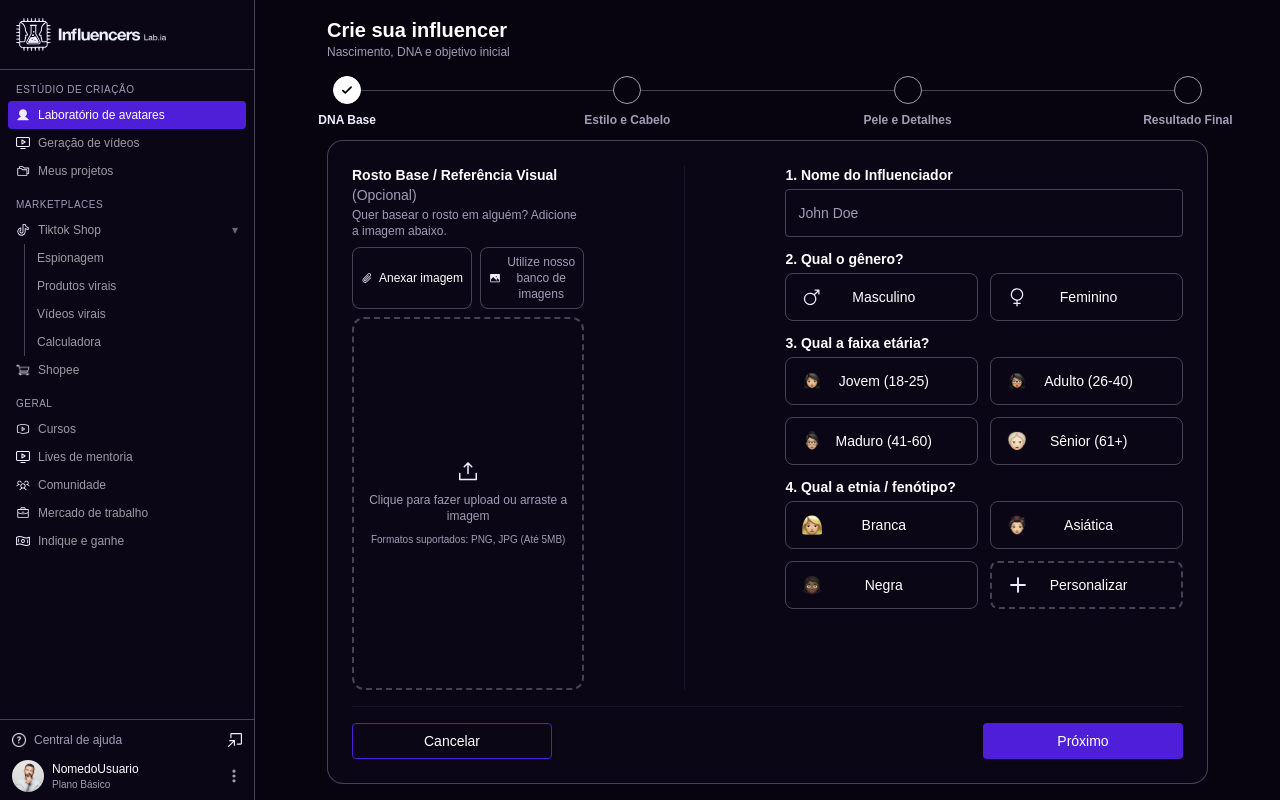
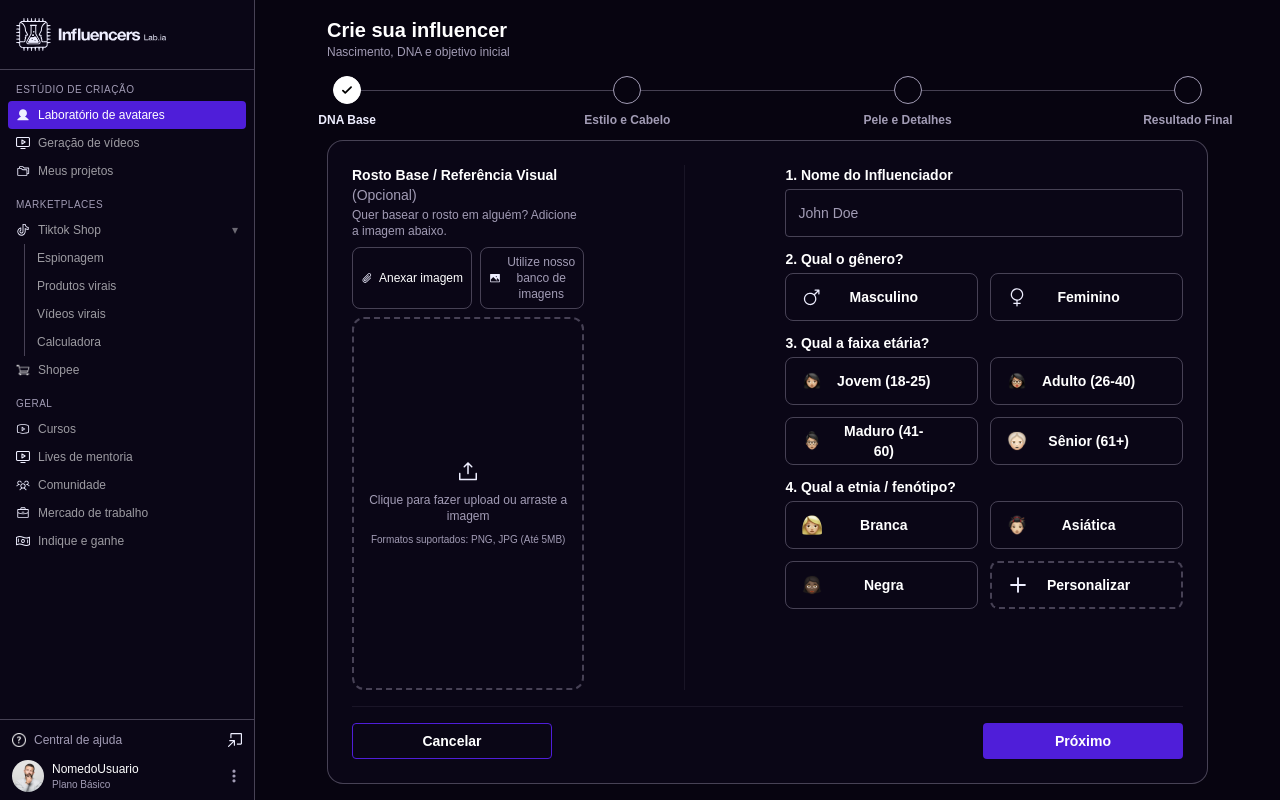
Before and after one commit to juliagalindo0/influencer-lab-challenge, a Next.js app: page /create in a window 1280 px wide. Built offline with nearby package versions, Linux system fonts and the light colour scheme.

Commit message:
refactor: aplica negrito nos cards de seleção

```diff
--- a/app/features/create-influencer/components/steps/Step1DnaBase.tsx
+++ b/app/features/create-influencer/components/steps/Step1DnaBase.tsx
@@ -187,7 +187,7 @@ export default function Step1DnaBase() {
       {/* Rodapé */}
       <div className="flex justify-between items-center pt-4 mt-4 border-t border-[#A29CB5]/10 shrink-0">
         <button
-          className="w-[200px] h-9 rounded-sm text-white text-sm font-medium transition"
+          className="w-[200px] h-9 rounded-sm text-white text-sm font-bold transition"
           style={{
             border: "1px solid #4F1ED9",
             boxShadow: "0px 1px 2px 0px #0000001A",
@@ -197,7 +197,7 @@ export default function Step1DnaBase() {
         </button>
         <button
           onClick={nextStep}
-          className="w-[200px] h-9 rounded-sm text-white text-sm font-medium transition"
+          className="w-[200px] h-9 rounded-sm text-white text-sm font-bold transition"
           style={{
             background: "linear-gradient(0deg, #4F1ED9, #4F1ED9), linear-gradient(126.46deg, rgba(139, 92, 246, 0.9) 24.73%, rgba(59, 130, 246, 0.02) 121.42%)",
             boxShadow: "0px 1px 2px 0px #0000001A",
--- a/app/features/create-influencer/components/steps/Step2EstiloCabelo.tsx
+++ b/app/features/create-influencer/components/steps/Step2EstiloCabelo.tsx
@@ -130,7 +130,7 @@ export default function Step2EstiloCabelo() {
       <div className="flex justify-between items-center pt-4 mt-4 border-t border-[#A29CB5]/10 shrink-0">
         <button
           onClick={prevStep}
-          className="w-[200px] h-9 rounded-sm text-white text-sm font-medium transition"
+          className="w-[200px] h-9 rounded-sm text-white text-sm font-bold transition"
           style={{
             border: "1px solid #4F1ED9",
             boxShadow: "0px 1px 2px 0px #0000001A",
@@ -140,7 +140,7 @@ export default function Step2EstiloCabelo() {
         </button>
         <button
           onClick={nextStep}
-          className="w-[200px] h-9 rounded-sm text-white text-sm font-medium transition"
+          className="w-[200px] h-9 rounded-sm text-white text-sm font-bold transition"
           style={{
             background: "linear-gradient(0deg, #4F1ED9, #4F1ED9), linear-gradient(126.46deg, rgba(139, 92, 246, 0.9) 24.73%, rgba(59, 130, 246, 0.02) 121.42%)",
             boxShadow: "0px 1px 2px 0px #0000001A",
@@ -187,7 +187,7 @@ function ColorCard({
       ) : (
         <span className="w-5 h-5 flex items-center justify-center text-white/50 shrink-0">+</span>
       )}
-      <span className="flex-1 text-sm font-medium text-white text-center">{label}</span>
+      <span className="flex-1 text-sm font-bold text-white text-center">{label}</span>
       {selected ? (
         <svg className="w-4 h-4 text-purple-400 shrink-0" fill="none" viewBox="0 0 24 24" stroke="currentColor">
           <path strokeLinecap="round" strokeLinejoin="round" strokeWidth={3} d="M5 13l4 4L19 7" />
--- a/app/features/create-influencer/components/ui/OptionCard.tsx
+++ b/app/features/create-influencer/components/ui/OptionCard.tsx
@@ -41,7 +41,7 @@ export default function OptionCard({
       )}
 
       {/* Label centralizado no espaço restante */}
-      <span className="flex-1 text-sm font-medium text-white text-center">
+      <span className="flex-1 text-sm font-bold text-white text-center">
         {label}
       </span>
 
```
